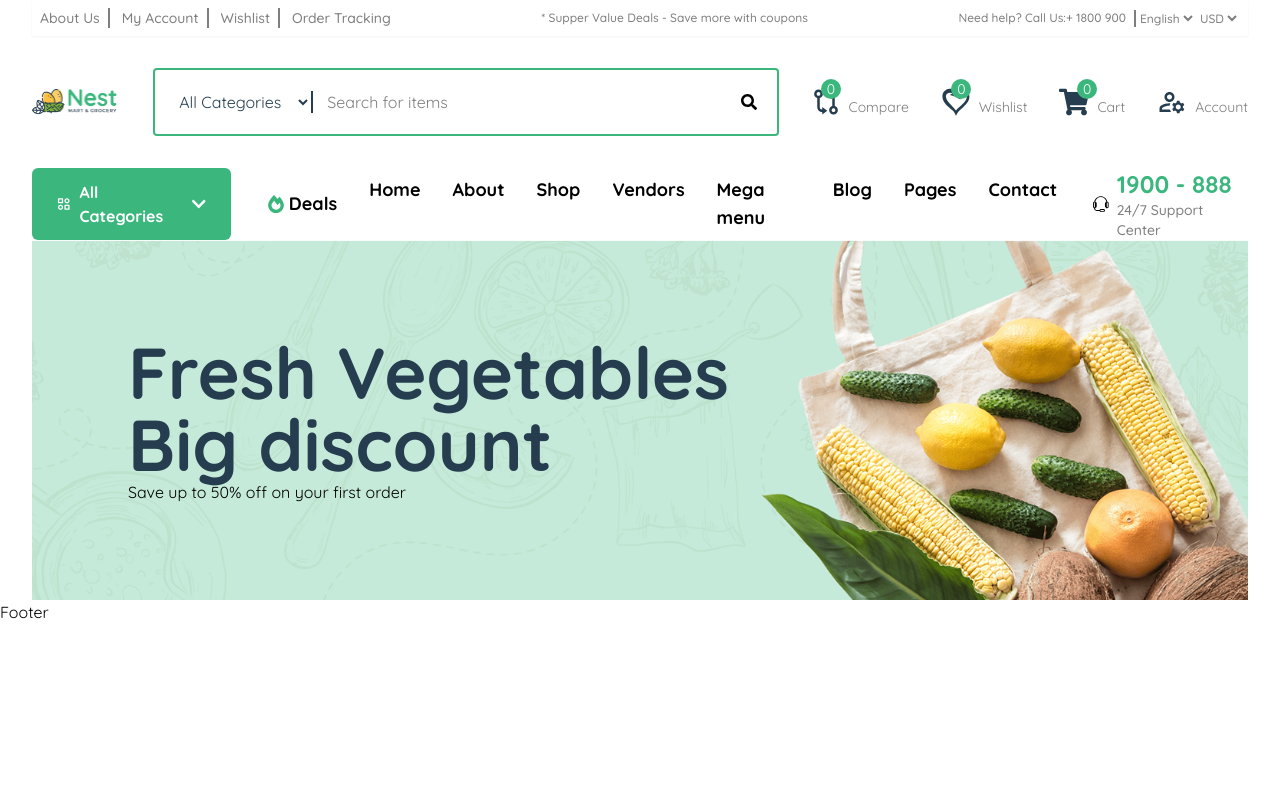
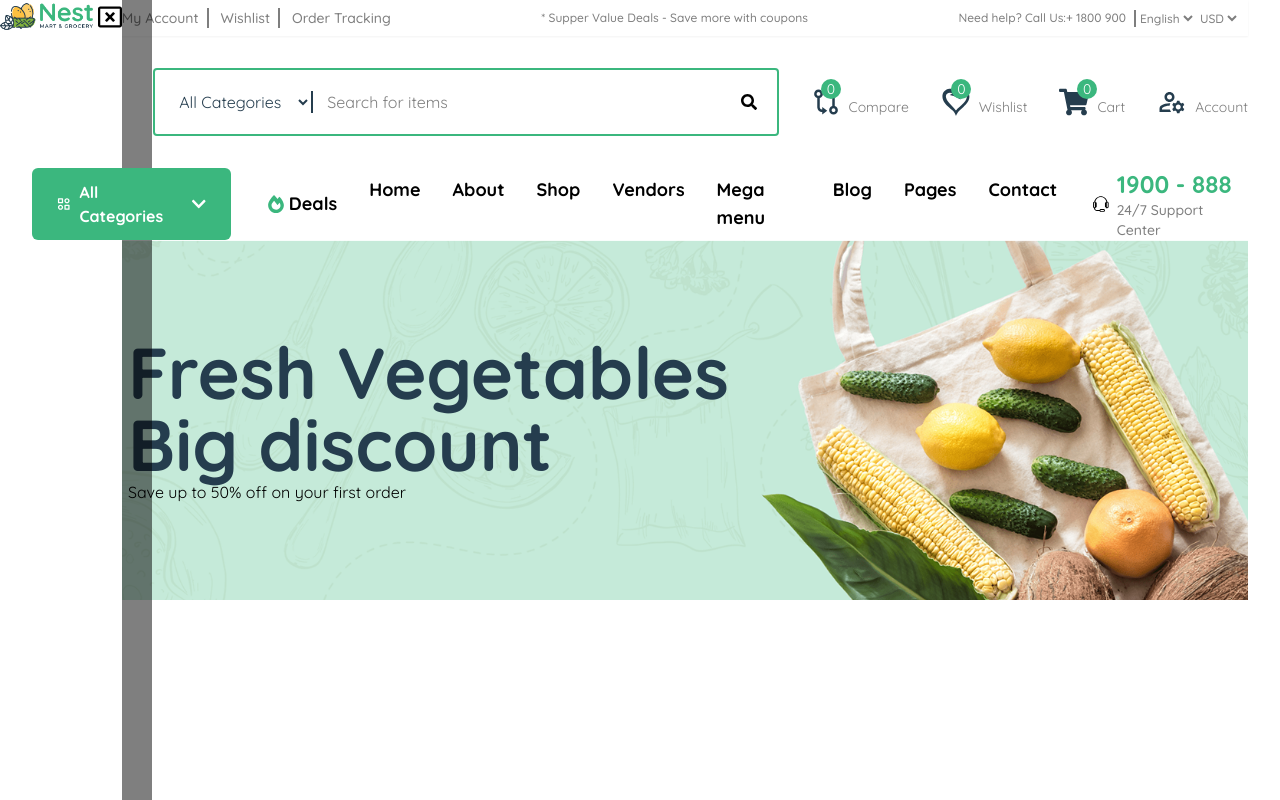
Before and after one commit to KAUSAR1701/Nest-eCommerce, a React (Vite) app: page / in a window 1280 px wide. Built offline with nearby package versions, Linux system fonts and the light colour scheme.

Commit message:
New Task

```diff
--- a/src/components/layout/Navigation.jsx
+++ b/src/components/layout/Navigation.jsx
@@ -1,5 +1,5 @@
 import React, { useState } from 'react'
-import { FaChevronDown, FaFireAlt, FaSearch, FaShoppingCart } from "react-icons/fa";
+import { FaBars, FaChevronDown, FaFireAlt, FaRegWindowClose, FaSearch, FaShoppingCart } from "react-icons/fa";
 import { MdOutlineManageAccounts } from "react-icons/md";
 import { BiCategoryAlt, BiGitCompare } from "react-icons/bi";
 import { TfiHeadphoneAlt } from "react-icons/tfi";
@@ -11,7 +11,7 @@ import { Link } from 'react-router';
 const Navigation = () => {
   const [show, setShow] = useState();
   return (
-    <header>
+    <header className='relative'>
       {/**Top Part */}
       <div className='container'>
         <div className='md:flex p-2 shadow-xs items-center justify-between'>
@@ -43,8 +43,11 @@ const Navigation = () => {
       {/*Header Top Part*/}
       <div className='container'>
     <div className='flex justify-between items-center py-8 gap-8'>
+      <button className='md:hidden text-2xl text-primary'>
+      <FaBars />
+      </button>
       <Link to="/" className='w-32 lg:w-auto'>
-      <img src="/Logo.png" alt="Logo" />
+      <img src="/Logo.png" alt="Logo" className='w-full'/>
       </Link>
       <div className='border-2 border-brand p-2 lg:p-5 rounded w-full max-w-64 lg:max-w-[700px] hidden md:flex items-center'>
         <select name="" id="" className='pr-3.5 border-r-2 text-primary hidden lg:block'>
@@ -82,10 +85,23 @@ const Navigation = () => {
           </li>
         </ul>
       </div>
+      {/* Mainmenu mobile view */}
+      <nav className=' h-screen bg-[rgba(0,0,0,0.5)] absolute top-0 left-0'>
+        <div className="w-4/5 h-full bg-white">
+          <div className='flex justify-between items-center'>
+          <Link to="/" className='w-32'>
+          <img src="/Logo.png" alt="Logo"/>
+          </Link>
+          <button className='text-2xl'>
+          <FaRegWindowClose />
+          </button>
+          </div>
+        </div>
+      </nav>
       </div>
       </div>
-      {/* Main menu */}
-      <nav>
+      {/* Main menu desktop view */}
+      <nav className='hidden md:block'>
         <div className='container flex items-center gap-9'>
           <div className='relative'>
             <h3 onClick={()=> setShow (!show)} className='px-6 py-3 bg-brand rounded-md text-white font-bold flex items-center gap-2 cursor-pointer'>
```
